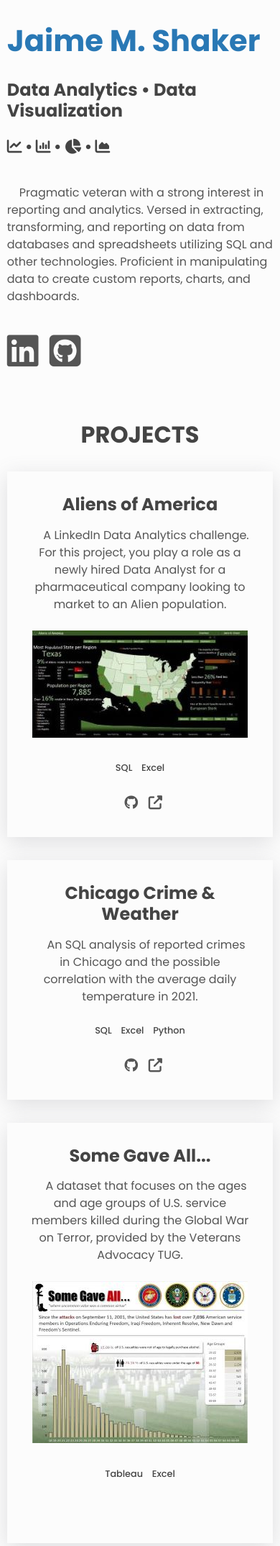
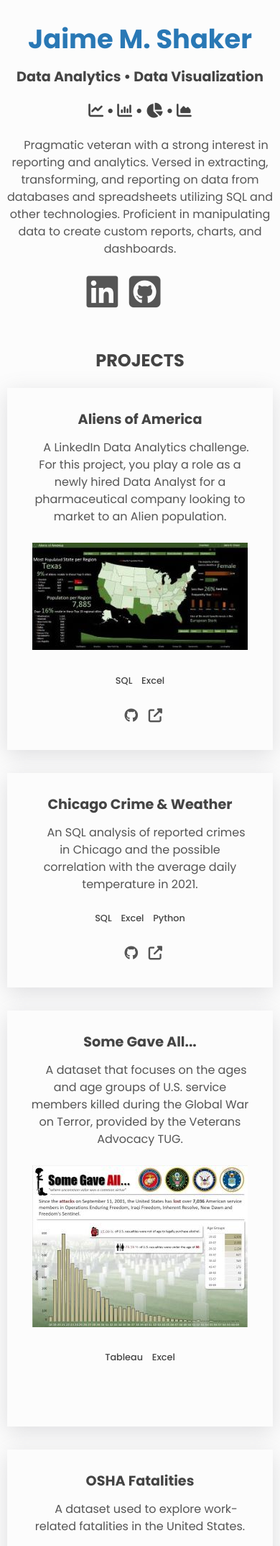
Before and after one commit to iweld/iweld.github.io, a PHP site: page / in a window 390 px wide. Shown: the part 96-2244 px from the top of the page at 72% size. Run offline with PHP 8.4, Linux system fonts and the light colour scheme; some libraries are stand-ins or nearby versions.

Commit message:
Changing layout structure.  Removing dead space.

```diff
--- a/styles.css
+++ b/styles.css
@@ -65,7 +65,7 @@ h4 {
 }
 
 h1 {
-  font-size: 4rem;
+  font-size: 3rem;
 }
 
 h2 {
@@ -94,7 +94,14 @@ button {
 
 @media (max-width: 900px) {
   h1 {
-    font-size: 2.6rem;
+    font-size: 2.3rem;
+  }
+
+  h2 {
+	font-size: 1.5rem;
+  }
+  h3 {
+	font-size: 1.2rem;
   }
 }
 
@@ -213,7 +220,7 @@ button {
 }
 
 .header {
-  height: 8em;
+  height: 4em;
   max-width: 1100px;
   width: 95%;
   margin: 0 auto;
@@ -227,7 +234,7 @@ main {
 }
 
 .section {
-  margin-top: 5em;
+  margin-top: 2em;
 }
 
 .section__title {
@@ -253,6 +260,7 @@ main {
 .about {
   flex-direction: column;
   margin-top: 3em;
+  text-align: center;
 }
 
 .about__name {
@@ -260,7 +268,7 @@ main {
 }
 
 .about__role {
-  margin-top: 1.2em;
+  margin-top: 1em;
 }
 
 .about__desc {
@@ -270,7 +278,8 @@ main {
 
 .about__desc,
 .about__contact {
-  margin-top: 2.4em;
+  margin-top: 1.4em;
+  text-align: center;
 }
 
 .about .link--icon {
@@ -369,7 +378,7 @@ main {
   }
 
   .section {
-    margin-top: 4em;
+    margin-top: 3em;
   }
 
   .nav__list {
@@ -399,7 +408,7 @@ main {
   }
 
   .about {
-    align-items: flex-start;
+    align-items:center;
     margin-top: 2em;
   }
 
```
